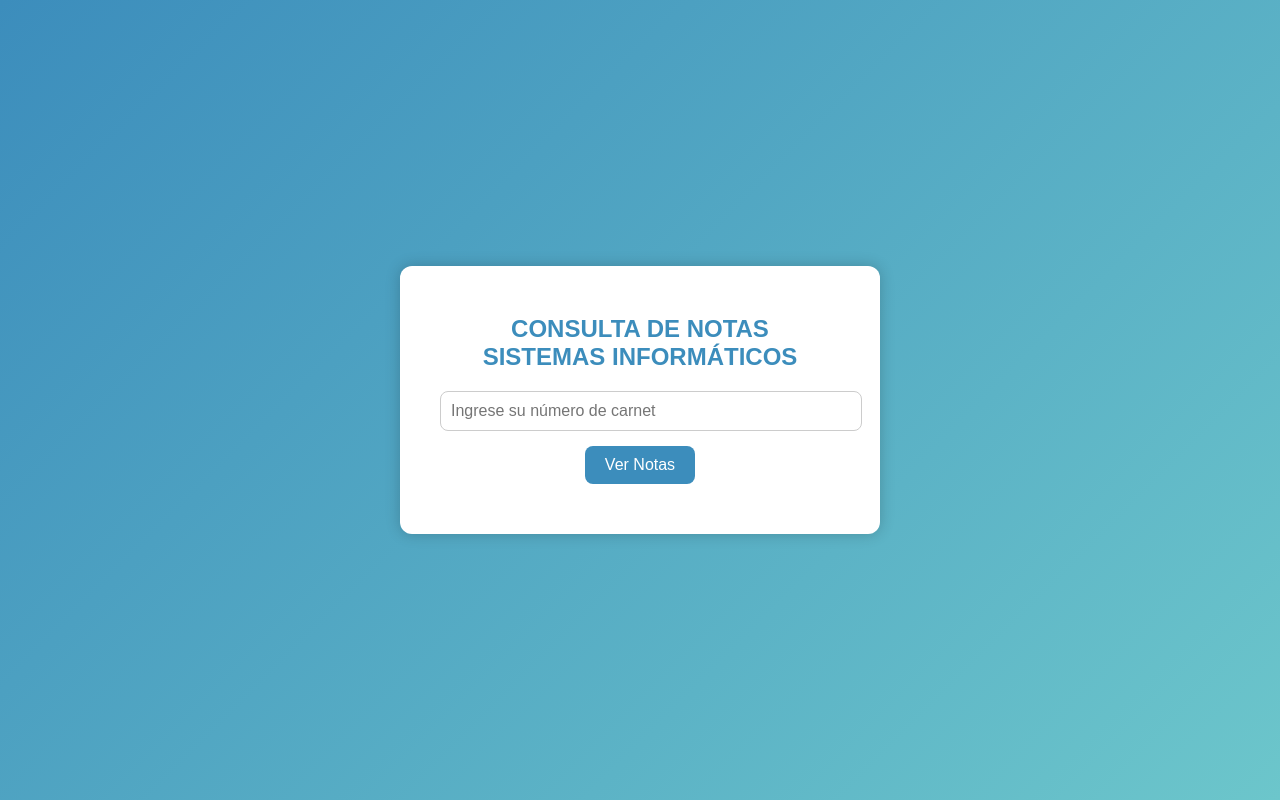
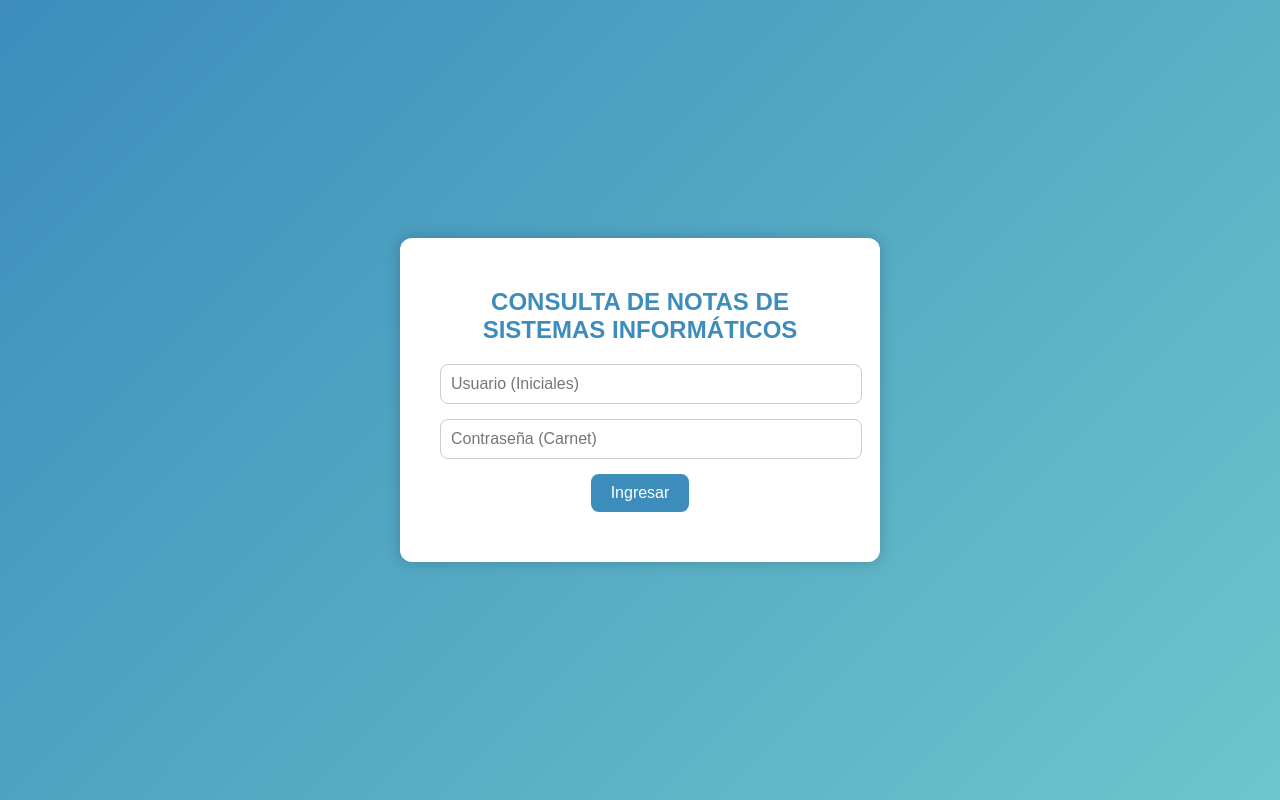
Before and after one commit to Silvia210406/notas-sistemas, a plain HTML site: page index.html in a window 1280 px wide. Drawn offline with Linux system fonts and the light colour scheme.

Commit message:
Update index.html

```diff
--- a/index.html
+++ b/index.html
@@ -2,7 +2,7 @@
 <html lang="es">
 <head>
     <meta charset="UTF-8">
-    <title>NOTAS DE SISTEMAS INFORMÁTICOS</title>
+    <title>NOTAS DE SISTEMAS INFORMATICOS</title>
     <style>
         body {
             font-family: Arial, sans-serif;
@@ -30,7 +30,7 @@
             color: #3c8dbc;
         }
 
-        input[type="text"] {
+        input {
             padding: 10px;
             width: 100%;
             margin-bottom: 15px;
@@ -62,19 +62,22 @@
 <body>
 
     <div class="login-box">
-        <h2>CONSULTA DE NOTAS<br>SISTEMAS INFORMÁTICOS</h2>
-        <input type="text" id="carnet" placeholder="Ingrese su número de carnet">
-        <button onclick="buscarNotas()">Ver Notas</button>
+        <h2>CONSULTA DE NOTAS DE<br>SISTEMAS INFORMÁTICOS</h2>
+        <input type="text" id="usuario" placeholder="Usuario (Iniciales)">
+        <input type="password" id="carnet" placeholder="Contraseña (Carnet)">
+        <button onclick="buscarNotas()">Ingresar</button>
         <div id="resultado"></div>
     </div>
 
     <script>
-        const urlCSV = 'https://docs.google.com/spreadsheets/d/e/2PACX-1vQfFXcVOQTW8831a-BbxRuPkaVBRXpMd3S4gIqSKVo_5KICZHgguPDExguQZzATV54zp_wDyvwim3M5/pub?gid=0&single=true&output=csv'; // Reemplace esto con su URL CSV
+        const urlCSV = 'https://docs.google.com/spreadsheets/d/e/2PACX-1vQfFXcVOQTW8831a-BbxRuPkaVBRXpMd3S4gIqSKVo_5KICZHgguPDExguQZzATV54zp_wDyvwim3M5/pub?gid=0&single=true&output=csv'; // Pegue aquí su enlace .csv publicado
 
         async function buscarNotas() {
+            const usuarioIngresado = document.getElementById("usuario").value.trim().toLowerCase();
             const carnetIngresado = document.getElementById("carnet").value.trim();
-            if (!carnetIngresado) {
-                document.getElementById("resultado").innerHTML = "Por favor, ingrese su número de carnet.";
+
+            if (!usuarioIngresado || !carnetIngresado) {
+                document.getElementById("resultado").innerHTML = "Por favor, complete ambos campos.";
                 return;
             }
 
@@ -86,14 +89,15 @@
                 let encontrado = false;
                 for (let fila of filas) {
                     const columnas = fila.split(",");
-                    const carnet = columnas[0].trim().replace(/"/g, "");
+                    const usuario = columnas[0].trim().toLowerCase().replace(/"/g, "");
+                    const carnet = columnas[1].trim().replace(/"/g, "");
 
-                    if (carnet === carnetIngresado) {
+                    if (usuario === usuarioIngresado && carnet === carnetIngresado) {
                         const resultado = `
-                            <strong>Notas encontradas:</strong><br>
-                            Trimestre 1: ${columnas[1]}<br>
-                            Trimestre 2: ${columnas[2]}<br>
-                            Trimestre 3: ${columnas[3]}
+                            <strong>Notas encontradas para ${usuarioIngresado}:</strong><br>
+                            Trimestre 1: ${columnas[2]}<br>
+                            Trimestre 2: ${columnas[3]}<br>
+                            Trimestre 3: ${columnas[4]}
                         `;
                         document.getElementById("resultado").innerHTML = resultado;
                         encontrado = true;
@@ -102,11 +106,11 @@
                 }
 
                 if (!encontrado) {
-                    document.getElementById("resultado").innerHTML = "Carnet no encontrado.";
+                    document.getElementById("resultado").innerHTML = "Usuario o contraseña incorrectos.";
                 }
 
             } catch (error) {
-                document.getElementById("resultado").innerHTML = "Error al cargar las notas.";
+                document.getElementById("resultado").innerHTML = "Error al cargar los datos.";
                 console.error(error);
             }
         }
```
